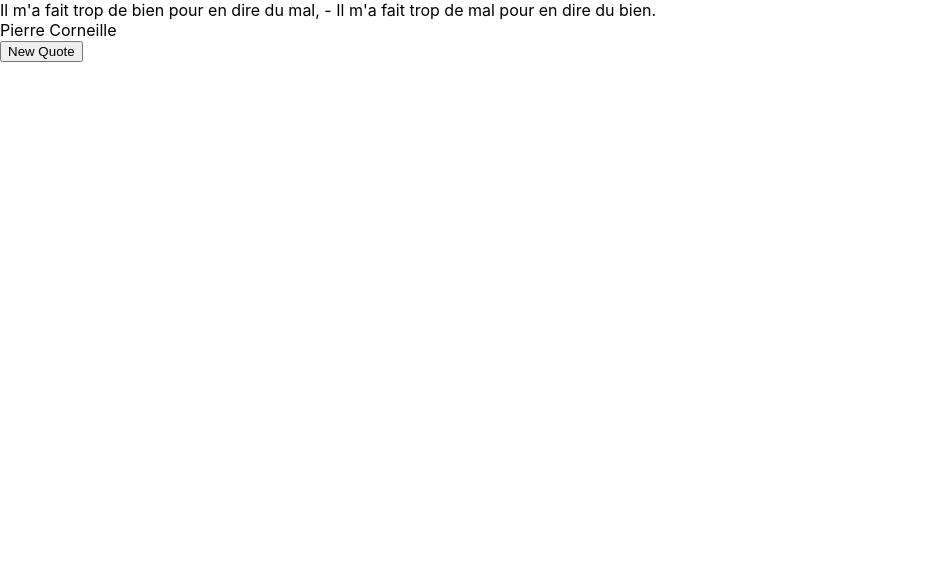
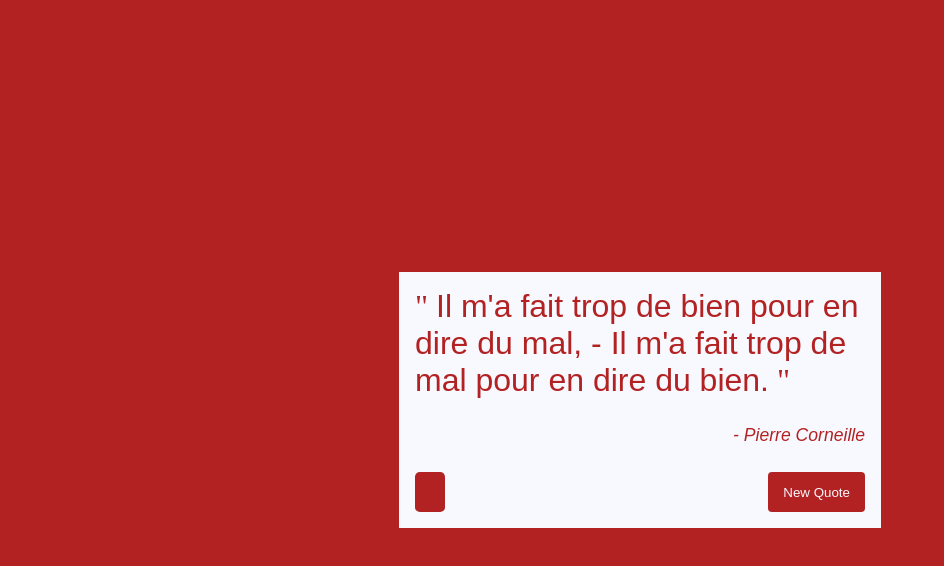
Before and after one commit to andersonfer/quote-machine, a React (Create React App) app: page / in a window 1280 px wide. Shown: the top 566 px of the page, without its empty margins (0-944 px from the left). Built offline with nearby package versions, Linux system fonts and the light colour scheme.

Commit message:
migrated all the css from codePen

```diff
--- a/src/App.css
+++ b/src/App.css
@@ -1,38 +1,73 @@
-.App {
-  text-align: center;
+:root{
+  --main-color:FireBrick;
 }
+#root{
+  font-family: 'Raleway', sans-serif;
+  background-color:var(--main-color);
+  height:calc(100vh);
+  display:flex;
+  justify-content:center;
+  align-items:center;
+  transition: background-color 1s ease-out;
+}
+#quote-box{
+  background-color:GhostWhite;
+  color:var(--main-color);
+  width:40%;
+  min-width:300px;
+  max-width:450px;
+  padding:1em;
+  display:flex;
+  flex-direction:column;
+  align-items:center;
+  justify-content:center;
+  transition: color 1s ease-out;
+}
+#text{
+  font-size:2rem;
 
-.App-logo {
-  height: 40vmin;
-  pointer-events: none;
 }
+#text::before{
+  content:'\" ';
+  font-family: 'Rockwell Extra Bold';
+}
+#text::after{
+  content:'\ " ';
+  font-family: 'Rockwell Extra Bold';
+}
+#author{
+  align-self:flex-end;
+  padding:1.5em 0;
+  font-size:1.1rem;
+  font-style:italic;
+}
+#author::before{
+  content: "- ";
+}
+#buttons{
+  width:100%;
+  display: flex;
+  justify-content:space-between;
 
-@media (prefers-reduced-motion: no-preference) {
-  .App-logo {
-    animation: App-logo-spin infinite 20s linear;
-  }
 }
-
-.App-header {
-  background-color: #282c34;
-  min-height: 100vh;
-  display: flex;
-  flex-direction: column;
-  align-items: center;
-  justify-content: center;
-  font-size: calc(10px + 2vmin);
-  color: white;
+.button{
+  height:40px;
+  border-radius:0.3em;
+  border:none;
+  background-color:var(--main-color);
+  color: GhostWhite;
+  padding:5px 15px;
+  box-sizing:border-box;
+  transition: background-color 1s ease-out;
 }
-
-.App-link {
-  color: #61dafb;
+.button:hover{
+  opacity:0.8;
 }
-
-@keyframes App-logo-spin {
-  from {
-    transform: rotate(0deg);
-  }
-  to {
-    transform: rotate(360deg);
-  }
+#tweet-quote{
+  display:flex;
+  align-items:center;
+  text-decoration:none;
 }
+#new-quote{
+  cursor:pointer;
+}
```
